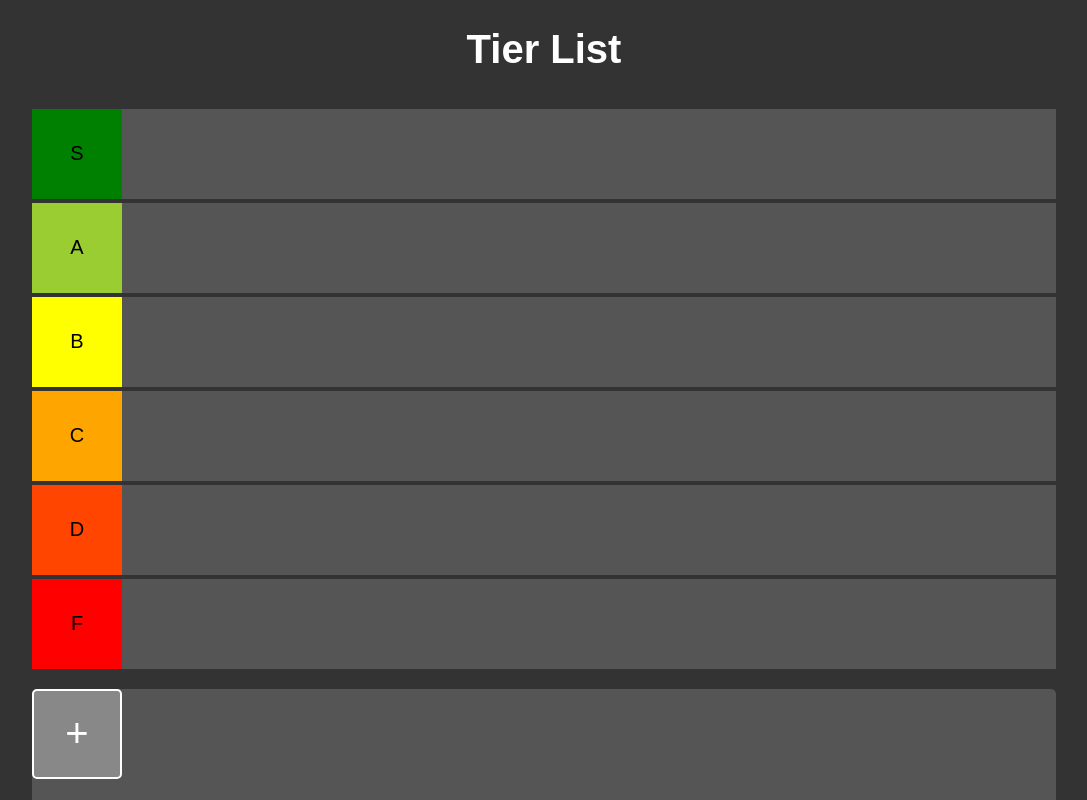
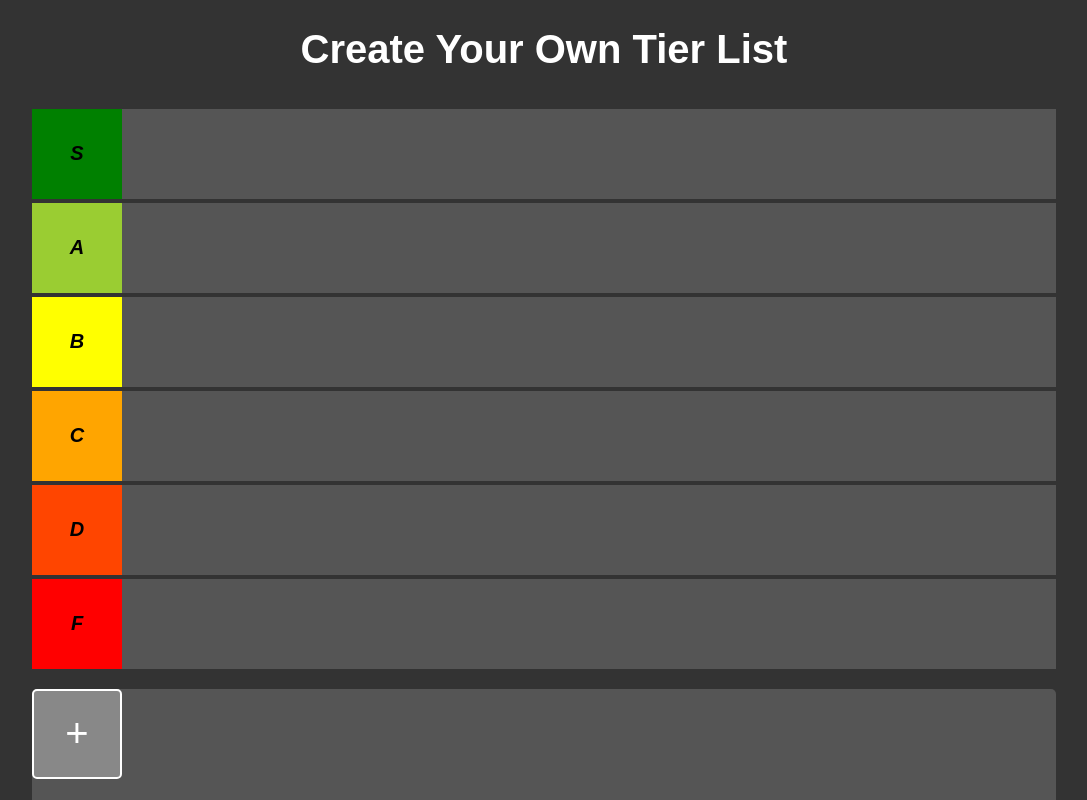
Before and after one commit to hoopslam/tier-list-v1, a plain HTML site: page index.html in a window 1280 px wide. Shown: the top 800 px of the page, without its empty margins (96-1183 px from the left). Drawn offline with Linux system fonts and the light colour scheme.

Commit message:
changed title text

```diff
--- a/index.html
+++ b/index.html
@@ -4,10 +4,10 @@
     <meta charset="UTF-8" />
     <meta name="viewport" content="width=device-width, initial-scale=1.0" />
     <link rel="stylesheet" href="style.css" />
-    <title>Tier List v1</title>
+    <title>Rank Everything!</title>
   </head>
   <body>
-    <h1 id="title">Tier List</h1>
+    <h1 id="title">Create Your Own Tier List</h1>
     <div id="board">
       <div class="row">
         <div class="label">S</div>
--- a/style.css
+++ b/style.css
@@ -59,6 +59,8 @@ body {
   height: 90px;
   width: 90px;
   background-color: green;
+  font-weight: bold;
+  font-style: italic;
 }
 
 .card {
```
